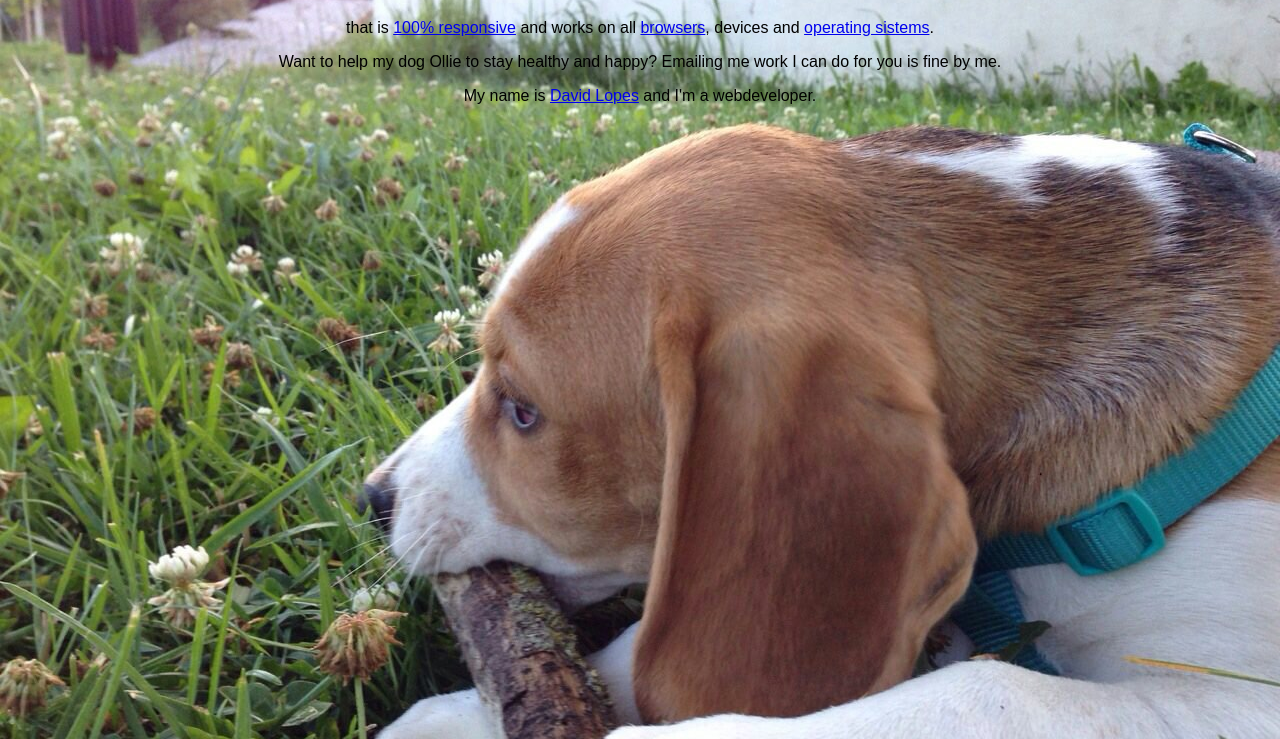
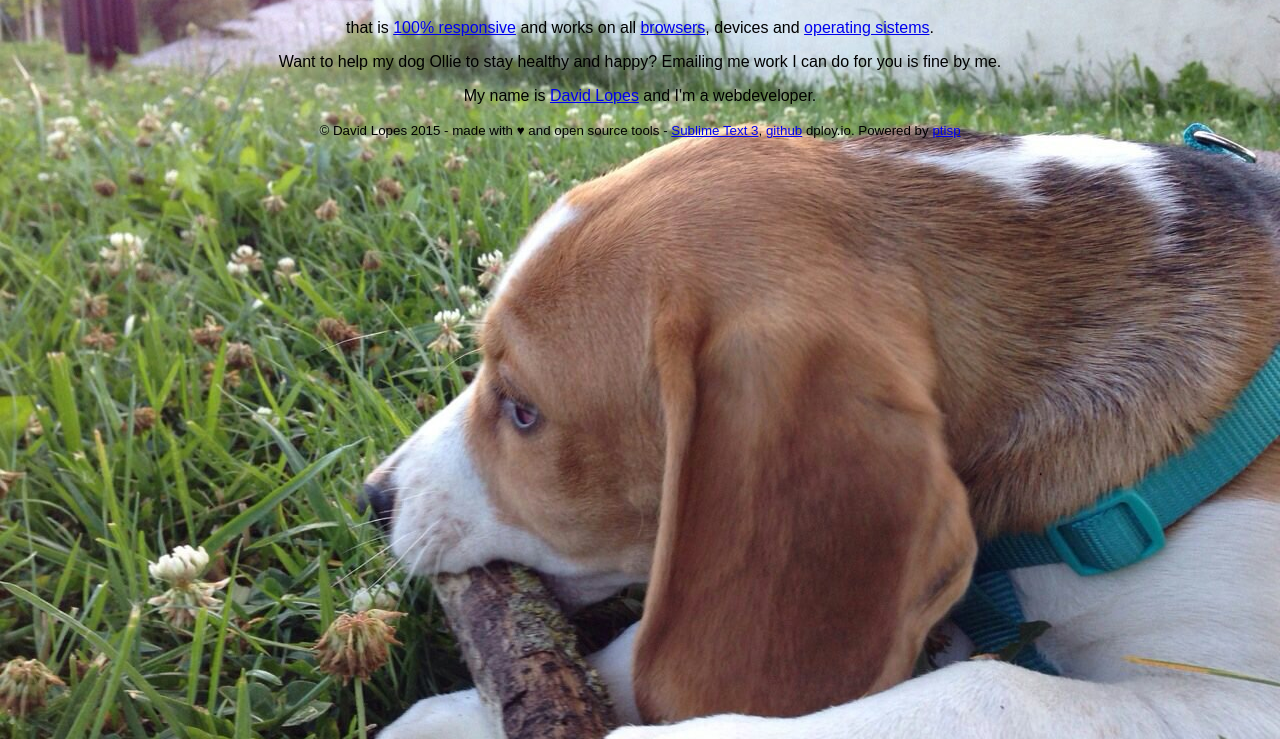
Before and after one commit to davidrslopes/aboutme, a plain HTML site: page index.html in a window 1280 px wide. Shown: the part 61-800 px from the top of the page. Drawn offline with Linux system fonts and the light colour scheme.

Commit message:
footer added

```diff
--- a/index.html
+++ b/index.html
@@ -21,5 +21,6 @@
 		<p>that is <a href="https://www.youtube.com/watch?v=5KGah8bW8GE" target="_blank">100% responsive</a> and works on all <a href="http://en.wikipedia.org/wiki/List_of_web_browsers" target="_blank">browsers</a>, devices and <a href="http://en.wikipedia.org/wiki/List_of_operating_systems" target="_blank">operating sistems</a>.</p>
 		<p>Want to help my dog Ollie to stay healthy and happy? Emailing me work I can do for you is fine by me.</p>
 		<p>My name is <a href="mailto:david.r.s.lopes@gmail.com" target="_blank">David Lopes</a> and I'm a webdeveloper.</p>
+		<small>&copy; David Lopes 2015 - made with ♥ and open source tools - <a href="http://www.sublimetext.com/" target="_blank">Sublime Text 3</a>, <a href="https://github.com/davidrslopes/aboutme" target="_blank">github</a> dploy.io. Powered by <a href="http://ptisp.pt" target="_blank">ptisp</a></small>
 	</body>
 </html>
```
